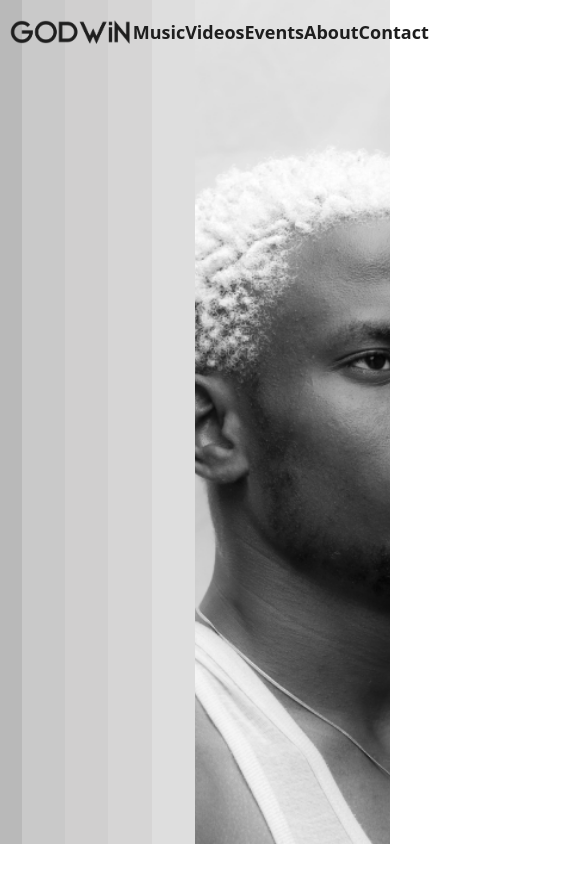
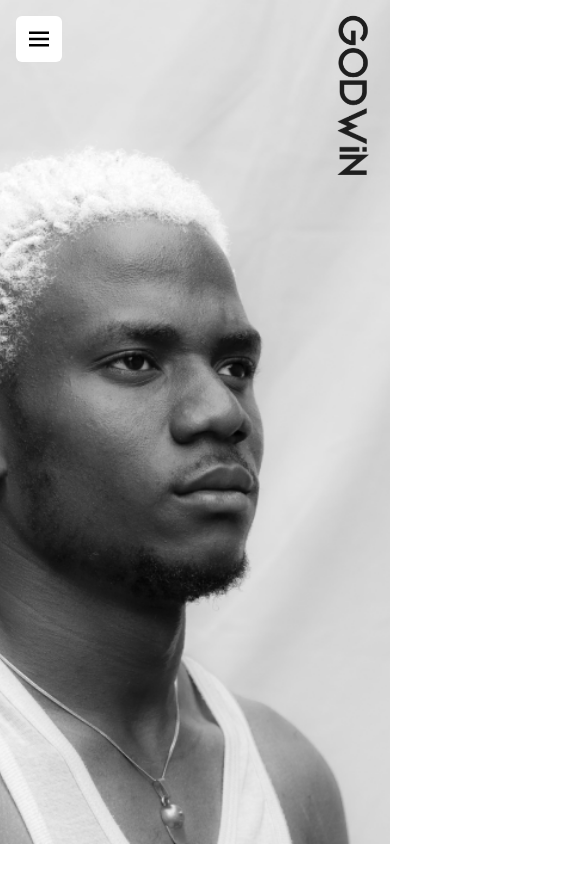
Before and after one commit to ayowayne123/godwin, a Next.js app: page / in a window 390 px wide. Shown: the top 882 px of the page, 585 px wide, since content can reach past the window. Built offline with nearby package versions, Linux system fonts and the light colour scheme.

Commit message:
Responsive works

```diff
--- a/components/Hero.jsx
+++ b/components/Hero.jsx
@@ -2,8 +2,10 @@
 import React, { useState } from "react";
 import Image from 'next/image'
 import hero from '../public/godwinWhite.png'
+import heroPhone from '../public/godwinWhitePhone.png'
 import Logo from '../public/logo.png'
 import { Link } from 'react-scroll'
+import { BiMenu } from "react-icons/bi";
 
 
 function Hero() {
@@ -25,25 +27,28 @@ function Hero() {
 
 
   return (
-    <div className='grid grid-cols-2 h-[100dvh] w-full overflow-hidden'>
+    <div className='grid lg:grid-cols-2 h-[100dvh] w-full overflow-hidden'>
 
-<div className='grid grid-cols-9 h-full w-full overflow-hidden'>
+<div className='lg:grid grid-cols-9 hidden h-full w-full overflow-hidden'>
 <span className='col-span-1 flex h-full w-full bg-[#B9B9B9]'></span>
 <span className='col-span-2 flex h-full w-full bg-[#C9C9C9]'></span>
 <span className='col-span-2 flex h-full w-full bg-[#D0CFCF]'></span>
 <span className='col-span-2 flex h-full w-full bg-[#D6D5D5]'></span>
 <span className='col-span-2 flex h-full w-full bg-[#DEDEDE]'></span>
 </div>
-<div className='relative w-full h-full' >
-<Image src={hero} alt='hero Image' className='object-cover bg-[#DEDEDE]' fill/> </div>
-<div className={` top-0 w-full z-20 fixed flex ${colorChange ? "bg-white" : "bg-inherit"} `}>
+<div className='relative w-full h-full hidden md:flex' >
+<Image src={hero} alt='hero Image' className='object-cover object-right  bg-[#DEDEDE]' fill/> </div>
+<div className='relative w-full h-full md:hidden flex' >
+<Image src={heroPhone} alt='hero Image' className='object-cover object-right  bg-[#DEDEDE]' fill/> </div>
+<div className={` top-0 w-full z-20 fixed hidden lg:flex ${colorChange ? "bg-white" : "bg-inherit"} `}>
     <div className='grid grid-cols-3 w-full container '>
     <div className="h-16 col-span-1 w-full inline-flex items-center justify-self=start  ">
     <div className="relative h-10 w-full items-center justify-start flex  ">
       <Image src={Logo} alt='hero Image' className='object-contain  w-fit h-8 ' /></div>
     </div>
 
-    <div className='flex flex-row col-span-2 justify-around h-16 items-center font-bold text-[#1E1E1E] text-lg'><Link className='cursor-pointer' smooth={true}  to='music'>Music</Link>
+    <div className='flex flex-row col-span-2 justify-around h-16 items-center font-bold text-[#1E1E1E] text-lg'>
+      <Link className='cursor-pointer' smooth={true}  to='music'>Music</Link>
     <Link className='cursor-pointer' smooth={true} to='videos'>Videos</Link>
     <Link className='cursor-pointer' smooth={true} to='#events'>Events</Link>
     <Link className='cursor-pointer' smooth={true} to='#about'>About</Link>
@@ -52,7 +57,14 @@ function Hero() {
     </div>
 
 </div>
+<div className={` top-20  right-[0%] left-[69%] w-full z-20 absolute lg:hidden flex `}>
+<div className="relative h-full   flex rotate-90  ">
+      <Image src={Logo} alt='hero Image' className='object-contain  w-fit h-8 ' /></div>
     </div>
+    <div className="fixed p-2 bg-white rounded-md text-3xl top-4 left-4"> <BiMenu/> </div>
+
+</div>
+
 
   )
 }
--- a/components/music.jsx
+++ b/components/music.jsx
@@ -24,12 +24,12 @@ function Music() {
             <div data-aos="fade-right"  className='relative'>
             <Image src={EpCover} alt='deezer' className='h-full w-full object-contain p-4' fill loading='lazy'/>
             </div>
-            <div data-aos="fade-left"  className='flex flex-col gap-8 pr-10'>
-                <span className='font-bold text-5xl uppercase'>{Ep.name}</span>
-                <span className=' text-2xl '>{Ep.desc}</span>
+            <div data-aos="fade-left"  className='flex flex-col gap-8 lg:pr-10'>
+                <span className='font-bold md:text-3xl text-xl lg:text-5xl uppercase text-center lg:text-left'>{Ep.name}</span>
+                <span className=' lg:text-2xl md:text-xl text-lg text-center lg:text-left '>{Ep.desc}</span>
                 <span>
-                <span className='font-medium text-2xl uppercase'> Available now on:</span>
-                    <span className='grid grid-cols-3 gap-3 py-4 items-center w-full'>
+                <span className='font-medium lg:text-2xl md:text-xl text-lg text-center lg:text-left uppercase w-full'> Available now on:</span>
+                    <span className='grid grid-cols-3 gap-1 md:gap-3 lg:py-4 py-2 items-center w-full'>
                     {Ep.links.spotify && <a className=' font-bold flex  items-center' href={Ep.links.spotify}>  <Spotify/> </a>}
                     {Ep.links.appleMusic && <a className=' font-bold flex  items-center' href={Ep.links.appleMusic}>  <AppleMusic/> </a>}
                     {Ep.links.deezer && <a className='font-bold flex  items-center h-12 relative w-full' href={Ep.links.deezer}>
@@ -37,7 +37,7 @@ function Music() {
                     {Ep.links.audioMack && <a className=' font-bold flex relative h-full w-full  items-center' href={Ep.links.audioMack}>
                    <AudioMack/> </a>}
                     {Ep.links.tidal && <a className=' font-bold flex  items-center' href={Ep.links.tidal}>  <Tidal/> </a>}
-                    {Ep.links.youtubeMusic && <a className='font-bold flex flex-row gap-1 items-center text-4xl justify-center group' href={Ep.links.youtubeMusic}> <span className='text-5xl group-hover:text-[#f00]'><SiYoutubemusic/> </span> Music </a>}
+                    {Ep.links.youtubeMusic && <a className='font-bold flex flex-row gap-1 items-center text-xl md:text-2xl lg:text-4xl justify-center group' href={Ep.links.youtubeMusic}> <span className='text-2xl md:text-3xl lg:text-5xl  group-hover:text-[#f00]'><SiYoutubemusic/> </span> Music </a>}
                     {Ep.links.itunes && <a className='font-bold flex  items-center' href={Ep.links.itunes}> <ITunes/> </a>}
                     {Ep.links.boomPlay && <a className='font-bold flex  items-center' href={Ep.links.boomPlay}> <Boomplay/> </a>}
                     </span>
@@ -45,18 +45,18 @@ function Music() {
             </div>
         </div>
         <div data-aos="fade-up" className='items-center w-full flex flex-col justify-center'>
-        <div className='w-[800px] gap-6 py-16 flex flex-col  ' >
-<span className='flex w-full justify-center text-4xl font-medium uppercase'>Song List</span>
+        <div className='lg:w-[800px] md:w-[650px] w-3/4 gap-3 md:gap-6 py-16 flex flex-col  ' >
+<span className='flex w-full justify-center text-2xl md:text-4xl font-medium uppercase'>Song List</span>
 
   <div className='border-b-2 border-black'></div>
   {Ep.songList.map(song =>
 
-    <div key={song.id} className='w-full flex justify-between items-center '>
-    <span className='text-2xl'>{song.name}</span>
-    <span className='w-1/5 flex-row flex justify-between items-center'>
-      <Link className="uppercase font-medium hover:text-slate-600" href={song.audLink}> Play</Link>
-      <Link className="text-[#1e1e1e] text-3xl hover:text-[#f00]" href={song.vidLink}> <AiFillYoutube/> </Link>
-      <span className='text-2xl'>{song.time}</span>
+    <div key={song.id} className='w-full flex flex-col mdLflex-col justify-between items-center '>
+    <span className='md:text-2xl text-xl'>{song.name}</span>
+    <span className='md:w-1/5  flex-row flex md:justify-between gap-3 items-center'>
+      <Link className="uppercase font-medium hover:text-slate-600 text-sm md:text-base" href={song.audLink}> Play</Link>
+      <Link className="text-[#1e1e1e] text-xl md:text-3xl hover:text-[#f00]" href={song.vidLink}> <AiFillYoutube/> </Link>
+      <span className='md:text-2xl'>{song.time}</span>
     </span>
     </div>
 
--- a/components/video.jsx
+++ b/components/video.jsx
@@ -1,13 +1,16 @@
 import React from 'react'
+import { ImYoutube2 } from "react-icons/im";
 
 function Video() {
   return (
-    <div data-aos="fade-up" id='videos'>
-        <div className='w-full flex flex-col items-center justify-center py-16 gap-5 '>
+    <div data-aos="fade-up" id='videos' className='container'>
+        <div className='w-full flex flex-col items-center justify-center py-16 gap-5 text-[#1e1e1e] '>
             <span className='font-bold text-5xl uppercase'>Videos</span>
-        <iframe className='w-2/3 aspect-video' src="https://www.youtube.com/embed/oa0dyv87RJQ" title="YouTube video player" frameBorder="0"
+        <iframe className='md:w-2/3 w-full aspect-video' src="https://www.youtube.com/embed/oa0dyv87RJQ" title="YouTube video player" frameBorder="0"
         allow="accelerometer; autoplay; clipboard-write; encrypted-media; gyroscope; picture-in-picture; web-share" allowFullScreen></iframe>
+        <div className='w-full gap-2  flex flex-row items-center justify-center text-xl'>View more on <a className='hover:text-[#f00] text-5xl ' href='https://www.youtube.com/@godw3in'><ImYoutube2/></a></div>
 </div>
+
     </div>
   )
 }
```
Also changed, not shown: public/godwinWhitePhone.png (added).
